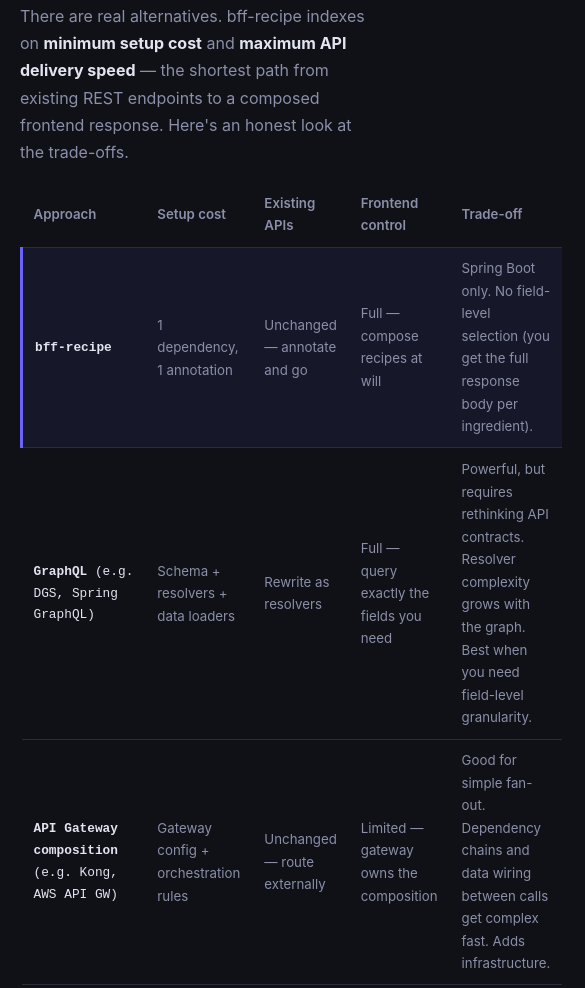
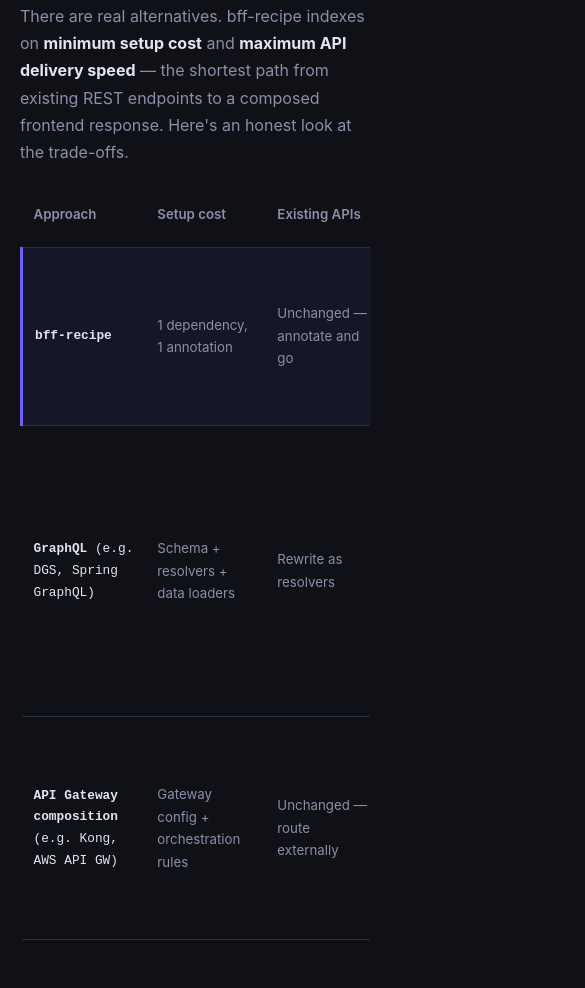
Before and after one commit to tayyab23/bff, a plain HTML site: page docs/index.html in a window 390 px wide. Shown: the part 6573-7561 px from the top of the page, 585 px wide, since content can reach past the window. Drawn offline with nearby package versions, Linux system fonts and the light colour scheme.

Commit message:
docs: mobile-responsive tables and rebuilt latency graph

```diff
--- a/docs/index.html
+++ b/docs/index.html
@@ -292,9 +292,9 @@
     .steps li .step-body p { font-size: 0.85rem; margin: 0; }
 
     /* ── Table ── */
-    table { width: 100%; border-collapse: collapse; margin-bottom: 1.5rem; font-size: 0.83rem; }
-    th { text-align: left; padding: 0.6rem 0.75rem; color: var(--muted); font-weight: 600; border-bottom: 1px solid var(--border); }
-    td { padding: 0.6rem 0.75rem; border-bottom: 1px solid var(--border); color: var(--muted); }
+    table { width: 100%; border-collapse: collapse; margin-bottom: 1.5rem; font-size: 0.83rem; display: block; overflow-x: auto; -webkit-overflow-scrolling: touch; }
+    th { text-align: left; padding: 0.6rem 0.75rem; color: var(--muted); font-weight: 600; border-bottom: 1px solid var(--border); min-width: 120px; }
+    td { padding: 0.6rem 0.75rem; border-bottom: 1px solid var(--border); color: var(--muted); min-width: 120px; }
     td:first-child { color: var(--text); font-family: monospace; font-size: 0.8rem; }
 
     /* ── Callout ── */
```
